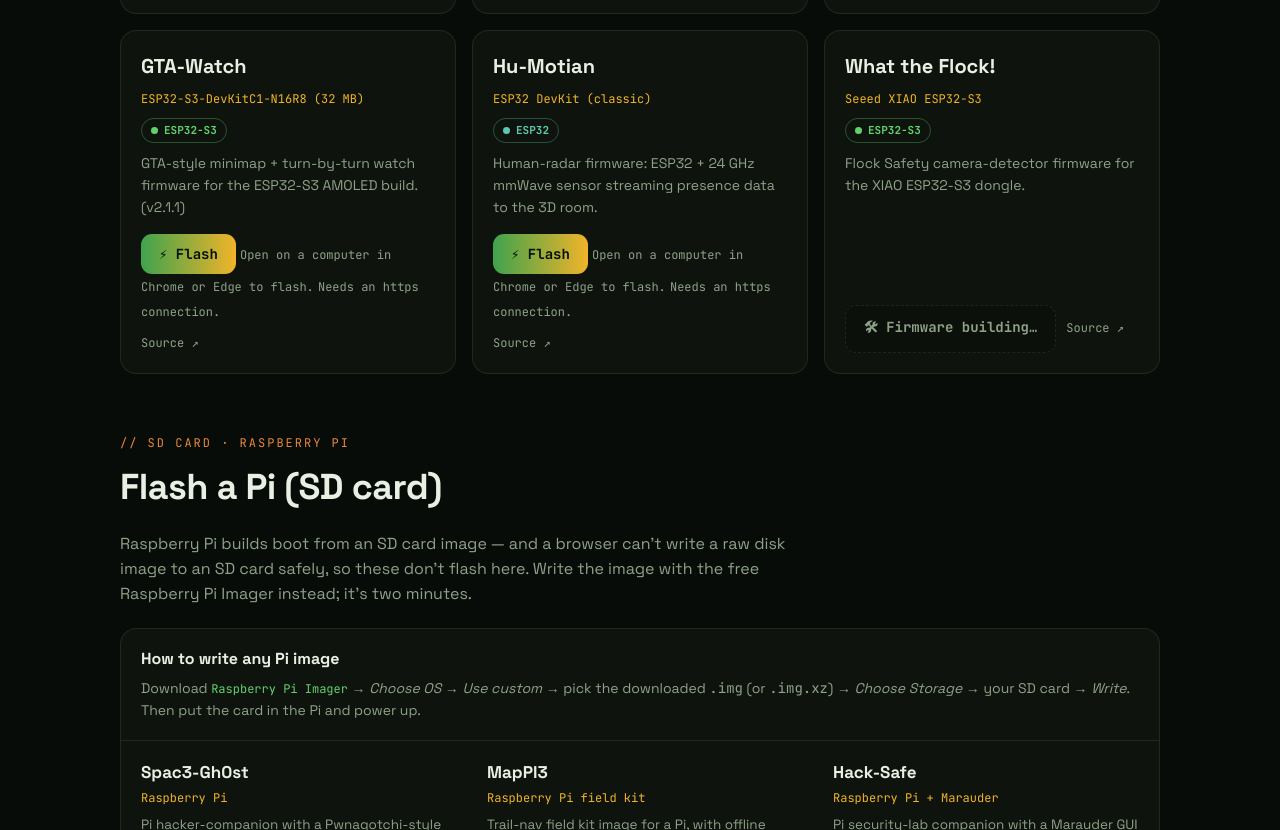
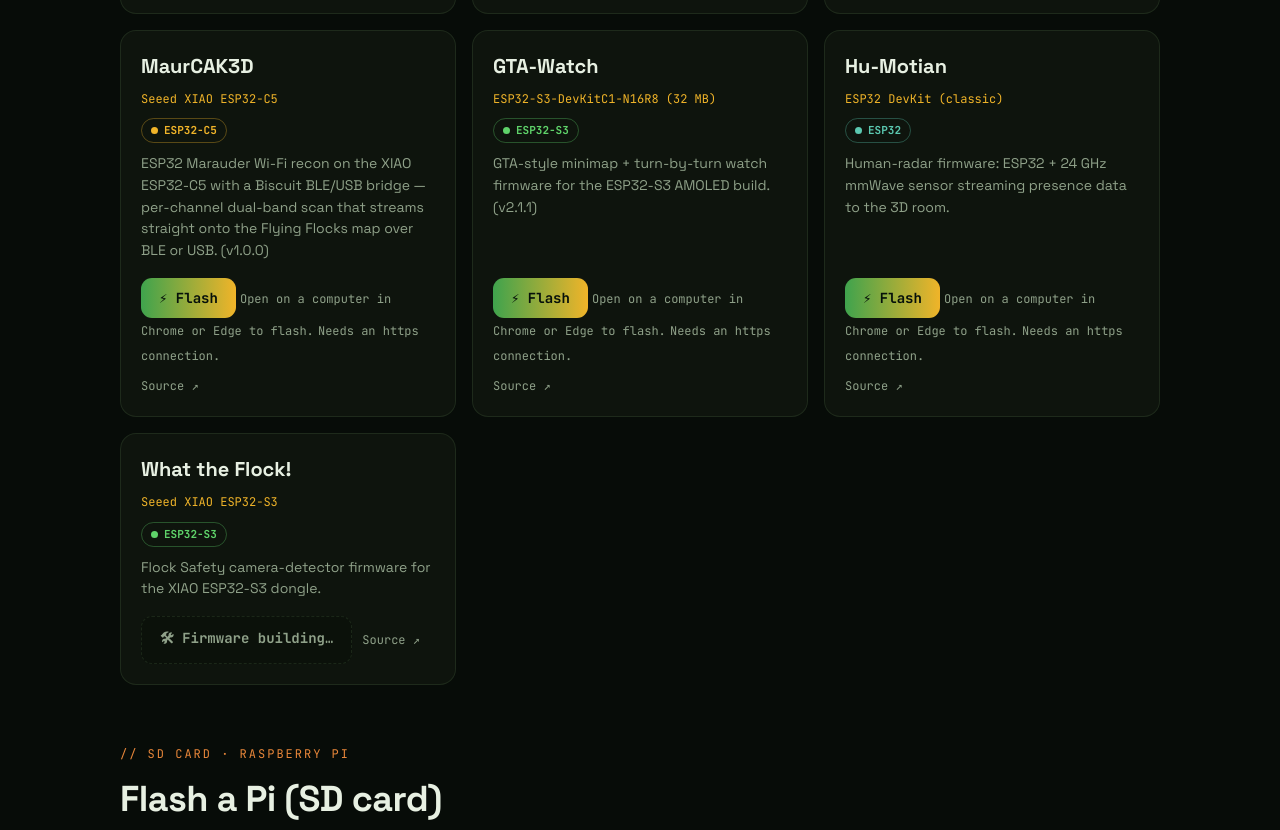
Before and after one commit to real-CAK3D/CAK3D_Creations, a plain HTML site: page flash.html in a window 1280 px wide. Shown: the part 1399-2229 px from the top of the page. Drawn offline with Linux system fonts and the light colour scheme.

Commit message:
Add MaurCAK3D to the Flash Bench (per-channel C5 wardrive fix, v1.0.0)
MaurCAK3D firmware v1.0.0 for the XIAO ESP32-C5: ESP32 Marauder Wi-Fi
recon with the Biscuit BLE/USB bridge. Adds firmware/maurcak3d/ (full-
flash merged image + manifest), a flasher catalog entry, and Flash /
Release links on the project card.

Fixes C5 wardrive scanning: per-channel dual-band sweep that coexists
with the single-radio C5's BLE link (the old async scan never completed
and a full scan starved BLE). Verified plotting on the map over BLE.

🤖 Generated with [Claude Code](https://claude.com/claude-code)

```diff
--- a/catalog.js
+++ b/catalog.js
@@ -73,7 +73,7 @@
       use: 'Flash it to a XIAO ESP32-C5 and its Wi-Fi scans and telemetry stream over BLE into the Flying Flocks app like any Biscuit board — tether it over USB or leave it wireless.',
       feats: ['<b>ESP32 Marauder</b> Wi-Fi recon — scan APs & stations, probe/packet sniff — on a XIAO ESP32-C5', '<b>Biscuit BLE bridge</b> — joins the Flying Flocks fleet wirelessly, its scans plot straight onto the map', '<b>DATA:HEALTH telemetry</b> — live heap, uptime and status in the app\'s Fleet Health view', '<b>USB or BLE</b> — the same newline protocol over a cable or over the air'],
       long: 'MaurCAK3D is the Flying Flocks fleet\'s take on the ESP32 Marauder: justcallmekoko\'s Wi-Fi recon firmware with a Biscuit bridge grafted on, so a XIAO ESP32-C5 running it shows up in the app over BLE exactly like a Biscuit board and streams its scans onto the shared map. Built with -DBISCUIT_BRIDGE, it mirrors the same line protocol over USB-CDC and BLE.',
-      links: [{ t: 'Source', u: R + 'MaurCAK3D' }, { t: 'Upstream', u: 'https://github.com/justcallmekoko/ESP32Marauder' }] },
+      links: [{ t: 'Flash / Download', u: 'flash.html', go: 1 }, { t: 'Release', u: R + 'MaurCAK3D/releases/latest' }, { t: 'Source', u: R + 'MaurCAK3D' }, { t: 'Upstream', u: 'https://github.com/justcallmekoko/ESP32Marauder' }] },
 
     { name: 'Foldman', k: 'FOLDABLE · MUSIC', pf: ['android'], th: { a: '#f0722b', b: '#c4501a' }, motif: 'tech',
       desc: 'A walkman for the Galaxy Z Fold — folded it\'s a portable cassette player, unfolded it lays down into a deck with real latching keys and VU needles. Free radio, podcasts, YouTube audio and Spotify, six skins. A fork of deveshrai\'s Foldman.',
--- a/flash.html
+++ b/flash.html
@@ -210,6 +210,9 @@
     {name:'wtBLEep', board:'Seeed XIAO ESP32-C5 + CC1101', chip:'ESP32-C5',
      desc:'Sub-GHz + BLE node on the XIAO ESP32-C5 with a CC1101/E07 radio — the sub-GHz sniffer board.',
      manifest:'firmware/wtbleep/manifest.json', src:R+'wtBLEep', status:'ready'},
+    {name:'MaurCAK3D', board:'Seeed XIAO ESP32-C5', chip:'ESP32-C5',
+     desc:'ESP32 Marauder Wi-Fi recon on the XIAO ESP32-C5 with a Biscuit BLE/USB bridge — per-channel dual-band scan that streams straight onto the Flying Flocks map over BLE or USB. (v1.0.0)',
+     manifest:'firmware/maurcak3d/manifest.json', src:R+'MaurCAK3D', status:'ready'},
     {name:'GTA-Watch', board:'ESP32-S3-DevKitC1-N16R8 (32 MB)', chip:'ESP32-S3',
      desc:'GTA-style minimap + turn-by-turn watch firmware for the ESP32-S3 AMOLED build. (v2.1.1)',
      manifest:'firmware/gtawatch/manifest.json', src:R+'ESP-Watch', status:'ready'},
```
Also changed, not shown: firmware/maurcak3d/manifest.json (added), 1 other file.
